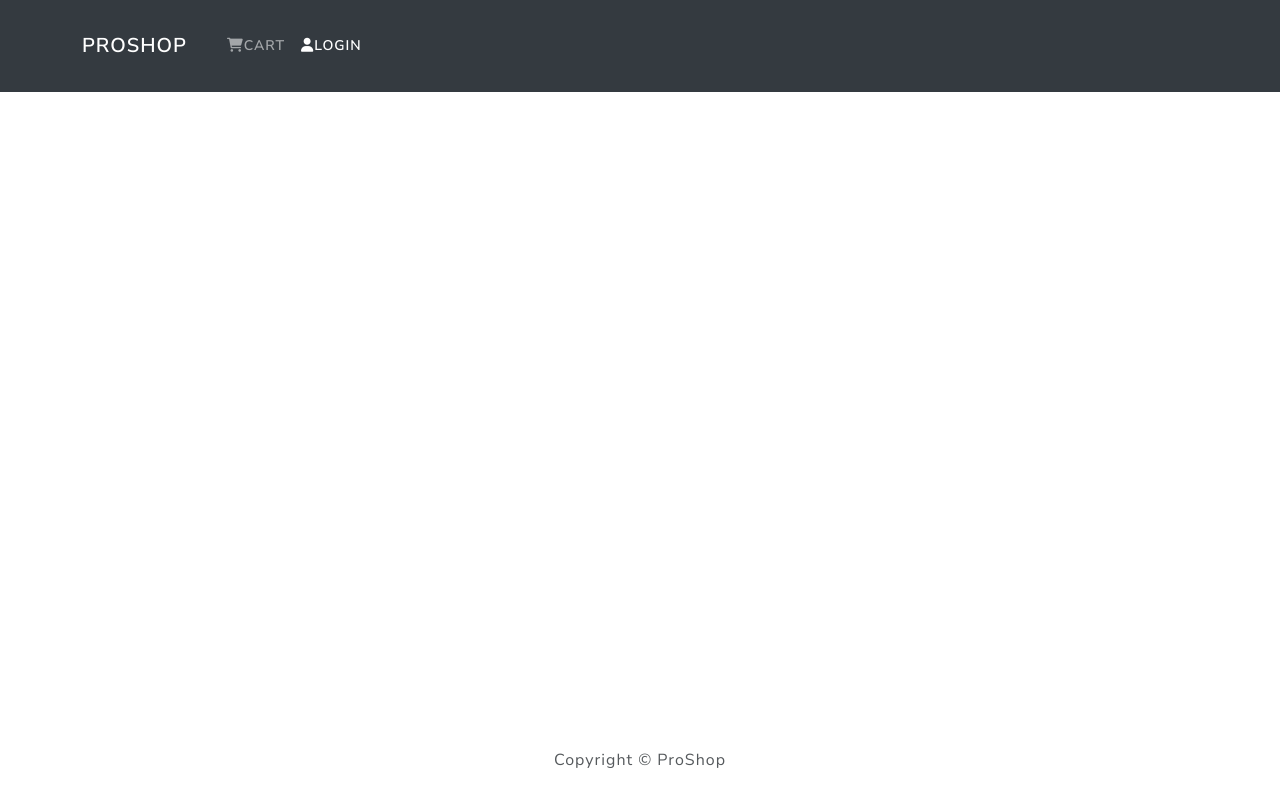
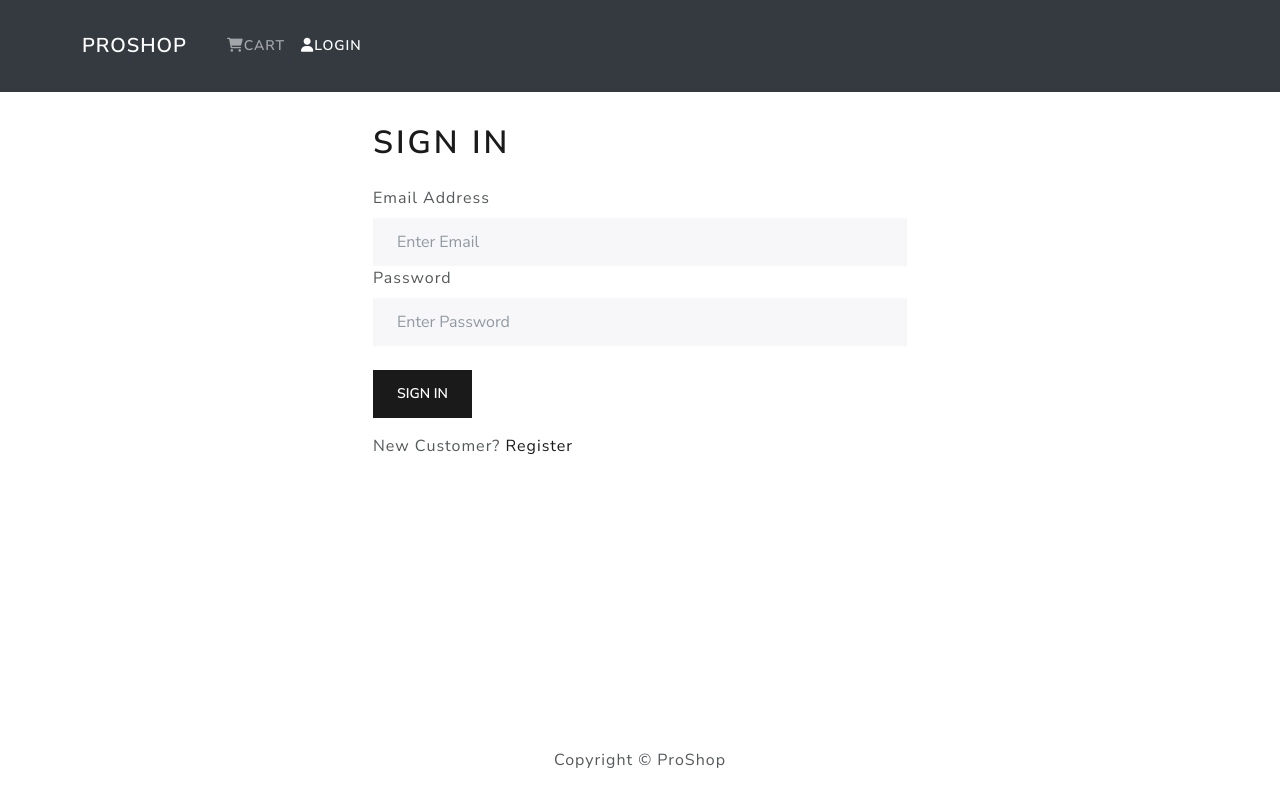
Before and after one commit to HomayoonAlimohammadi/eCommerce-Django-React, a React (Create React App) app in the folder frontend/: page /login in a window 1280 px wide. Built offline with nearby package versions, Linux system fonts and the light colour scheme.

Commit message:
Add userLogin action, reducer, constants, store

```diff
--- a/frontend/src/App.js
+++ b/frontend/src/App.js
@@ -4,6 +4,7 @@
 import HomeScreen from './screens/HomeScreen.js'
 import ProductScreen from './screens/ProductScreen.js'
 import CartScreen from './screens/CartScreen.js'
+import LoginScreen from './screens/LoginScreen.js'
 import {BrowserRouter as Router,
         Route,
         Routes
@@ -18,6 +19,7 @@
             <Container>
               <Routes>
                 <Route exact path='/' element={<HomeScreen />} />
+                <Route path='/login' element={<LoginScreen />} />
                 <Route path='/product/:id' element={<ProductScreen />} />
                 <Route path='/cart/:id' element={<CartScreen />} />
                 <Route path='/cart' element={<CartScreen />} />
--- a/frontend/src/actions/productActions.js
+++ b/frontend/src/actions/productActions.js
@@ -27,8 +27,8 @@
 
         dispatch({
             type: PRODUCT_LIST_FAIL,
-            payload: error.response.data.message
-            ? error.response.data.message
+            payload: error.response.data.detail
+            ? error.response.data.detail
             : error.message
         })
     }
@@ -51,8 +51,8 @@
 
         dispatch({
             type: PRODUCT_DETAILS_FAIL,
-            payload: error.response.data.message
-            ? error.response.data.message
+            payload: error.response.data.detail
+            ? error.response.data.detail
             : error.message
         })
     }
--- /dev/null
+++ b/frontend/src/actions/userActions.js
@@ -0,0 +1,42 @@
+import {
+    USER_LOGIN_REQUEST,
+    USER_LOGIN_SUCCESS,
+    USER_LOGIN_FAIL,
+    USER_LOGOUT
+} from '../constants/userConstants'
+import axios from 'axios'
+
+
+export const login = (email, password) => async (dispatch) => {
+    try {
+        dispatch({
+            type: USER_LOGIN_REQUEST
+        })
+
+        const config = {
+            headers: {
+                'Content-type': 'application/json'
+            }
+        }
+        const {data} = await axios.post(
+            '/api/users/login',
+            {'username': email, 'password': password},
+            config
+            )
+
+        dispatch({
+            type: USER_LOGIN_SUCCESS,
+            payload: data
+        })
+
+        localStorage.setItem('userInfo', JSON.stringify(data))
+
+    } catch (error) {
+        dispatch({
+            type: USER_LOGIN_FAIL,
+            payload: error.response.data.detail
+            ? error.response.data.detail
+            : error.message
+        })
+    }
+}
--- /dev/null
+++ b/frontend/src/components/FormContainer.js
@@ -0,0 +1,14 @@
+import React from 'react'
+import {Container, Row, Col} from 'react-bootstrap'
+
+export default function FormContainer({children}) {
+  return (
+    <Container>
+        <Row className="justify-content-md-center">
+            <Col xs={12} md={6}>
+                {children}
+            </Col>
+        </Row>
+    </Container>
+    )
+}
--- /dev/null
+++ b/frontend/src/constants/userConstants.js
@@ -0,0 +1,4 @@
+export const USER_LOGIN_REQUEST = 'USER_LOGIN_REQUEST'
+export const USER_LOGIN_SUCCESS = 'USER_LOGIN_SUCCESS'
+export const USER_LOGIN_FAIL = 'USER_LOGIN_FAIL'
+export const USER_LOGOUT = 'USER_LOGOUT'
--- /dev/null
+++ b/frontend/src/reducers/userReducer.js
@@ -0,0 +1,27 @@
+import {
+    USER_LOGIN_REQUEST,
+    USER_LOGIN_SUCCESS,
+    USER_LOGIN_FAIL,
+    USER_LOGOUT
+} from '../constants/userConstants'
+
+export const userLoginReducer = (state={ }, action) => {
+
+    switch (action.type) {
+
+        case USER_LOGIN_REQUEST:
+            return {loading:true}
+
+        case USER_LOGIN_SUCCESS:
+            return {loading:false, userInfo: action.payload}
+
+        case USER_LOGIN_FAIL:
+            return {loading:false, error: action.payload}
+
+        case USER_LOGOUT:
+            return {}
+
+        default:
+            return state
+    }
+}
--- /dev/null
+++ b/frontend/src/screens/LoginScreen.js
@@ -0,0 +1,81 @@
+import React, {useState, useEffect} from 'react'
+import {Form, Button, Row, Col} from 'react-bootstrap'
+import {Link, useLocation, useNavigate } from 'react-router-dom'
+import Loader from '../components/Loader.js'
+import Message from '../components/Message.js'
+import FormContainer from '../components/FormContainer.js'
+import {useDispatch, useSelector} from 'react-redux'
+import {login} from '../actions/userActions.js'
+
+
+function LoginScreen() {
+    const [email, setEmail] = useState('')
+    const [password, setPassword] = useState('')
+    const location = useLocation().search
+    let navigate = useNavigate()
+    const redirect = location ? location.split('=')[1] : '/'
+    const dispatch = useDispatch()
+
+    const userLogin = useSelector(state => state.userLogin)
+    const {error, loading, userInfo} = userLogin
+
+    useEffect(() => {
+        if (userInfo) {
+            navigate(redirect)
+        }
+    }, [navigate, userInfo, redirect])
+
+
+    const submitHandler = (e) => {
+        e.preventDefault()
+        dispatch(login(email, password))
+    }
+
+    return (
+        <FormContainer>
+            <h1>
+                Sign In
+            </h1>
+
+            {error && <Message variant='danger'>{error}</Message>}
+            {loading && <Loader />}
+            <Form onSubmit={submitHandler}>
+
+                <Form.Group controlId='email'>
+                    <Form.Label>Email Address</Form.Label>
+                    <Form.Control
+                        type='email'
+                        placeHolder='Enter Email'
+                        value={email}
+                        onChange={(e) => setEmail(e.target.value)}
+                    >
+                    </Form.Control>
+                </Form.Group>
+
+                <Form.Group controlId='password'>
+                    <Form.Label>Password</Form.Label>
+                    <Form.Control
+                        type='password'
+                        placeHolder='Enter Password'
+                        value={password}
+                        onChange={(e) => setPassword(e.target.value)}
+                    >
+                    </Form.Control>
+                </Form.Group>
+                <br></br>
+                <Button type='submit' variant='primary'>Sign In</Button>
+
+            </Form>
+
+            <Row className='py-3'>
+                <Col>
+                    New Customer? <Link to={redirect ? `/register?redirect=${redirect}` : '/register'}>
+                        Register
+                        </Link>
+                </Col>
+            </Row>
+        </FormContainer>
+    )
+}
+
+export default LoginScreen
--- a/frontend/src/store.js
+++ b/frontend/src/store.js
@@ -6,21 +6,26 @@
     productListReducer,
     productDetailsReducer,
 } from './reducers/productReducers.js'
+import { userLoginReducer } from './reducers/userReducer.js'
 
 
 const reducer = combineReducers({
     productList: productListReducer,
     productDetails: productDetailsReducer,
     cart: cartReducer,
+    userLogin: userLoginReducer,
 })
 const middleware = [thunk]
 
 const cartItemsFromStorage = localStorage.getItem('cartItems')
-        ? JSON.parse(localStorage.getItem('cartItems'))
-        : []
+        ? JSON.parse(localStorage.getItem('cartItems')) : []
+
+const userInfoFromStorage = localStorage.getItem('userInfo')
+        ? JSON.parse(localStorage.getItem('userInfo')) : null
 
 const initialState = {
-    cart: {cartItems: cartItemsFromStorage}
+    cart: {cartItems: cartItemsFromStorage},
+    userLogin: {userInfo: userInfoFromStorage}
 }
 
 const store = legacy_createStore(reducer, initialState,
```
